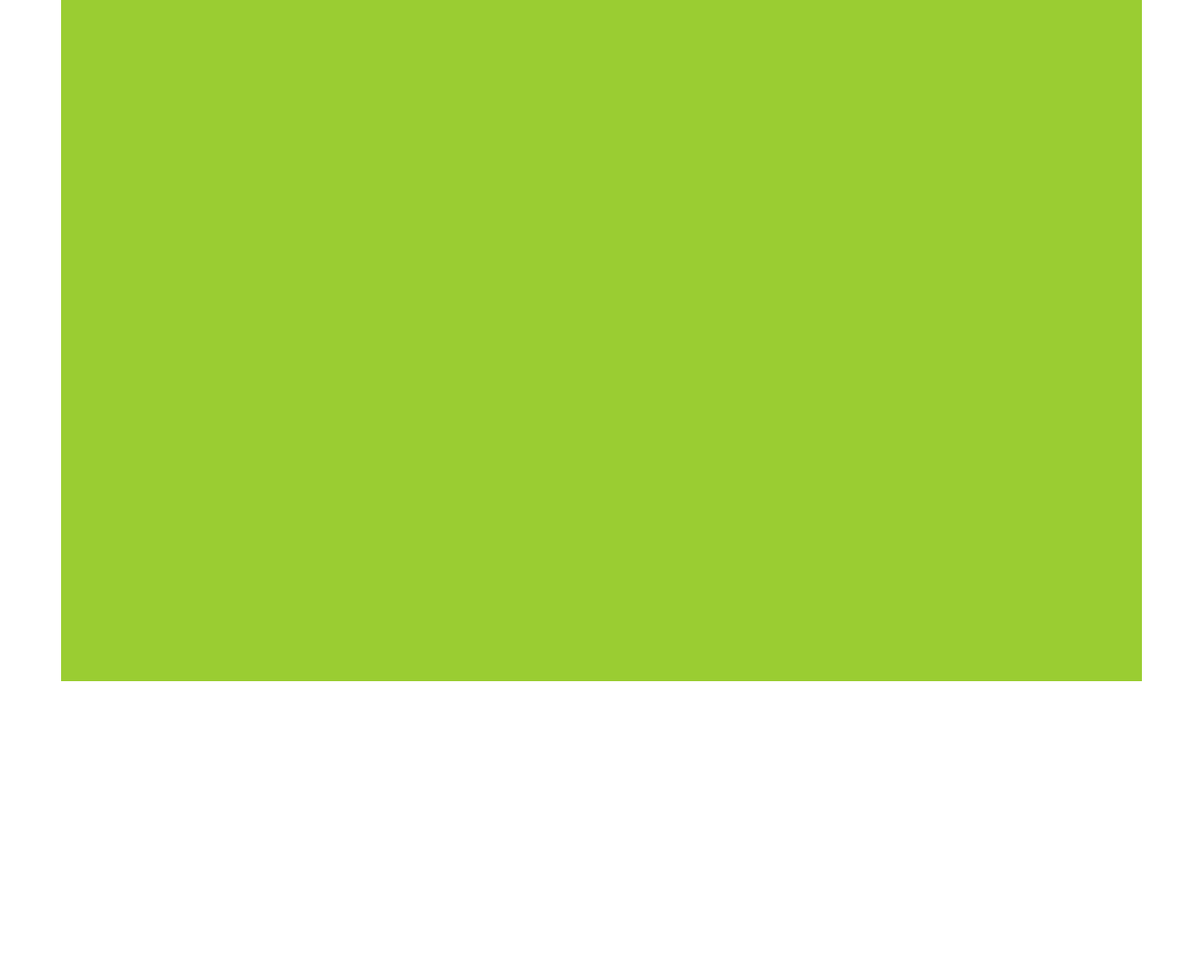
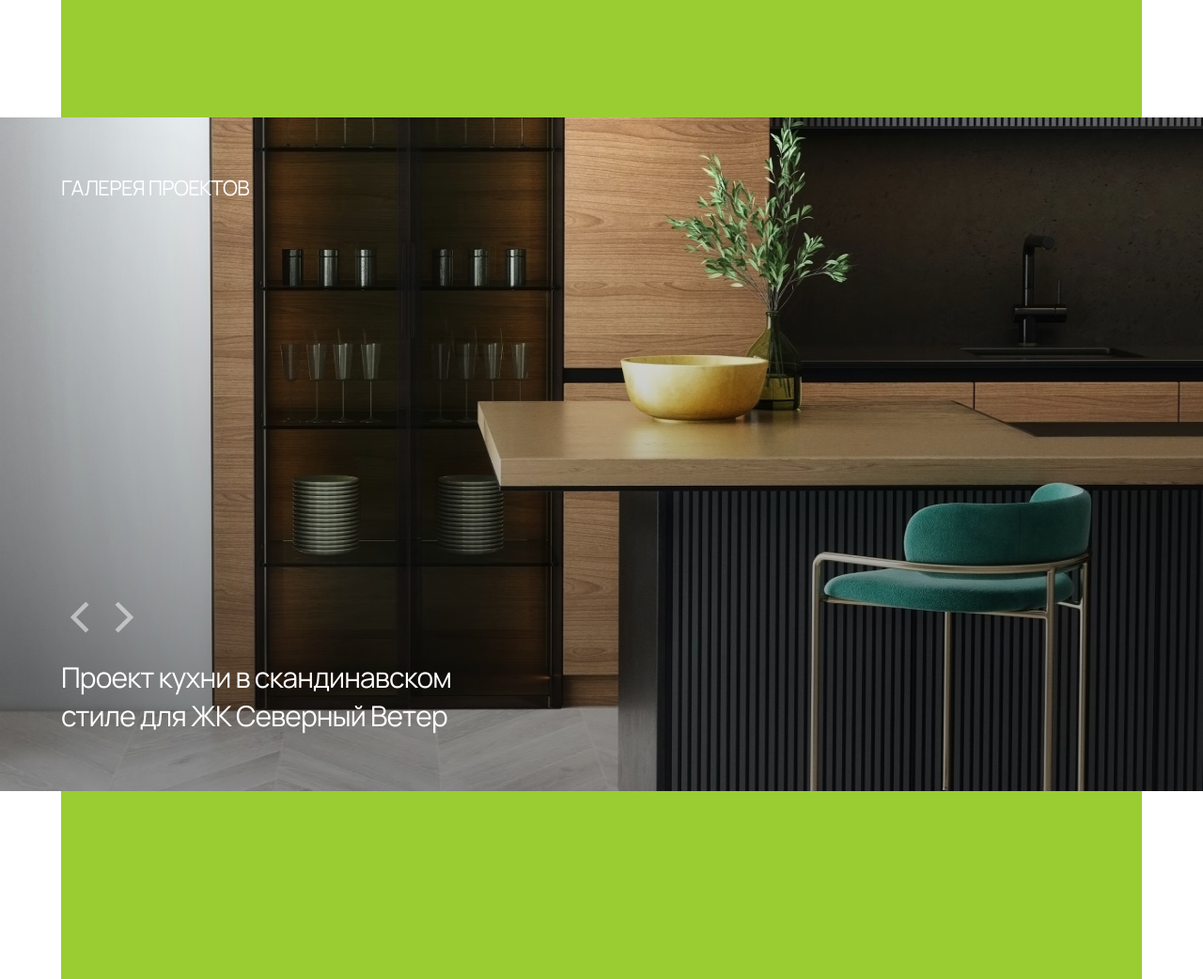
Before and after one commit to lixend0/module, a plain HTML site: page index.html in a window 1280 px wide. Shown: the part 5660-6702 px from the top of the page at 94% size. Before the commit the page ends 6385 px from the top, so only its background shows below. Drawn offline with Linux system fonts and the light colour scheme.

Commit message:
module5.5

```diff
--- a/index.html
+++ b/index.html
@@ -112,7 +112,51 @@
         </div>
       </div>
       <div class="block_reviews"></div>
-      <div class="block_gallery"></div>
+      <div class="block_gallery">
+        <div class="gallery">
+          <h2 class="gallery_title">ГАЛЕРЕЯ ПРОЕКТОВ</h2>
+          <div class="gallery_slides">
+            <div class="gallery_slide">
+              <img
+                src="./resources/gallery/gallery1.png"
+                alt="Галерея1"
+                class="gallery_box" />
+              <p class="gallery_text">
+                Проект Двухкомнтаной квартиры в ЖК Лесной Пейзаж
+              </p>
+            </div>
+            <div class="gallery_slide">
+              <img
+                src="./resources/gallery/gallery2.png"
+                alt="Галерея2"
+                class="gallery_box" />
+              <p class="gallery_text">Проект гостиной в ЖК Маяк</p>
+            </div>
+            <div class="gallery_slide">
+              <img
+                src="./resources/gallery/gallery3.png"
+                alt="Галерея3"
+                class="gallery_box" />
+              <p class="gallery_text">
+                Визуализация кухни-гостиной в частном доме
+              </p>
+            </div>
+            <div class="gallery_slide">
+              <img
+                src="./resources/gallery/gallery4.png"
+                alt="Галерея4"
+                class="gallery_box" />
+              <p class="gallery_text">
+                Проект кухни в скандинавском стиле для ЖК Северный Ветер
+              </p>
+            </div>
+          </div>
+          <div class="gallery_controls">
+            <button class="control_prev"><</button>
+            <button class="control_next">></button>
+          </div>
+        </div>
+      </div>
       <div class="block_contacts-footer"></div>
     </div>
   </body>
--- a/styles/block_gallery.css
+++ b/styles/block_gallery.css
@@ -0,0 +1,98 @@
+.gallery {
+  display: block;
+  position: relative;
+  width: 100%;
+  height: 100%;
+}
+
+.gallery_title {
+  display: block;
+  position: absolute;
+  top: 60px;
+  margin-left: calc((100% - 1150px) / 2);
+  font-family: Manrope;
+  font-size: 22px;
+  font-weight: 400;
+  line-height: 30.05px;
+  letter-spacing: -0.03em;
+  text-align: left;
+  color: #ffffff;
+  z-index: 1;
+}
+
+.gallery_slides {
+  display: block;
+  position: relative;
+  width: 100%;
+  height: 100%;
+}
+
+.gallery_slide {
+  display: block;
+  width: 100%;
+  height: 100%;
+  position: absolute;
+  top: 0;
+  left: 0;
+}
+
+.gallery_box {
+  display: block;
+  width: 100%;
+  height: 100%;
+}
+
+.gallery_text {
+  position: absolute;
+  margin-left: calc((100% - 1150px) / 2);
+  bottom: 60px;
+  font-family: Manrope;
+  font-size: 30px;
+  font-weight: 400;
+  line-height: 40.98px;
+  letter-spacing: -0.03em;
+  text-align: left;
+  width: 443px;
+  height: 82px;
+  color: #ffffff;
+}
+
+.gallery_controls {
+  display: block;
+  position: absolute;
+  margin-left: calc((100% - 1150px) / 2);
+  bottom: 142px;
+}
+.control_prev {
+  width: 40px;
+  font-family: Manrope;
+  font-size: 70px;
+  font-weight: 400;
+  color: #ffffff;
+  opacity: 50%;
+  border: 0px;
+  padding: 0px;
+  background: none;
+}
+
+.control_next {
+  width: 40px;
+  font-family: Manrope;
+  font-size: 70px;
+  font-weight: 400;
+  color: #ffffff;
+  opacity: 50%;
+  border: 0px;
+  padding: 0px;
+  background: none;
+}
+
+.control_prev:hover {
+  opacity: 1;
+  color: #ffffff;
+}
+
+.control_next:hover {
+  opacity: 1;
+  color: #ffffff;
+}
--- a/styles/style.css
+++ b/styles/style.css
@@ -50,10 +50,8 @@
 }
 .block_gallery {
   display: block;
-  margin-left: calc((100% - 1150px) / 2);
-  width: 1150px;
-  height: 300px;
-  background-color: yellowgreen;
+  width: 100%;
+  height: 717px;
 }
 .block_contacts-footer {
   display: block;
```
Also changed, not shown: resources/gallery/gallery1.png (added), resources/gallery/gallery2.png (added), resources/gallery/gallery3.png (added), resources/gallery/gallery4.png (added).
